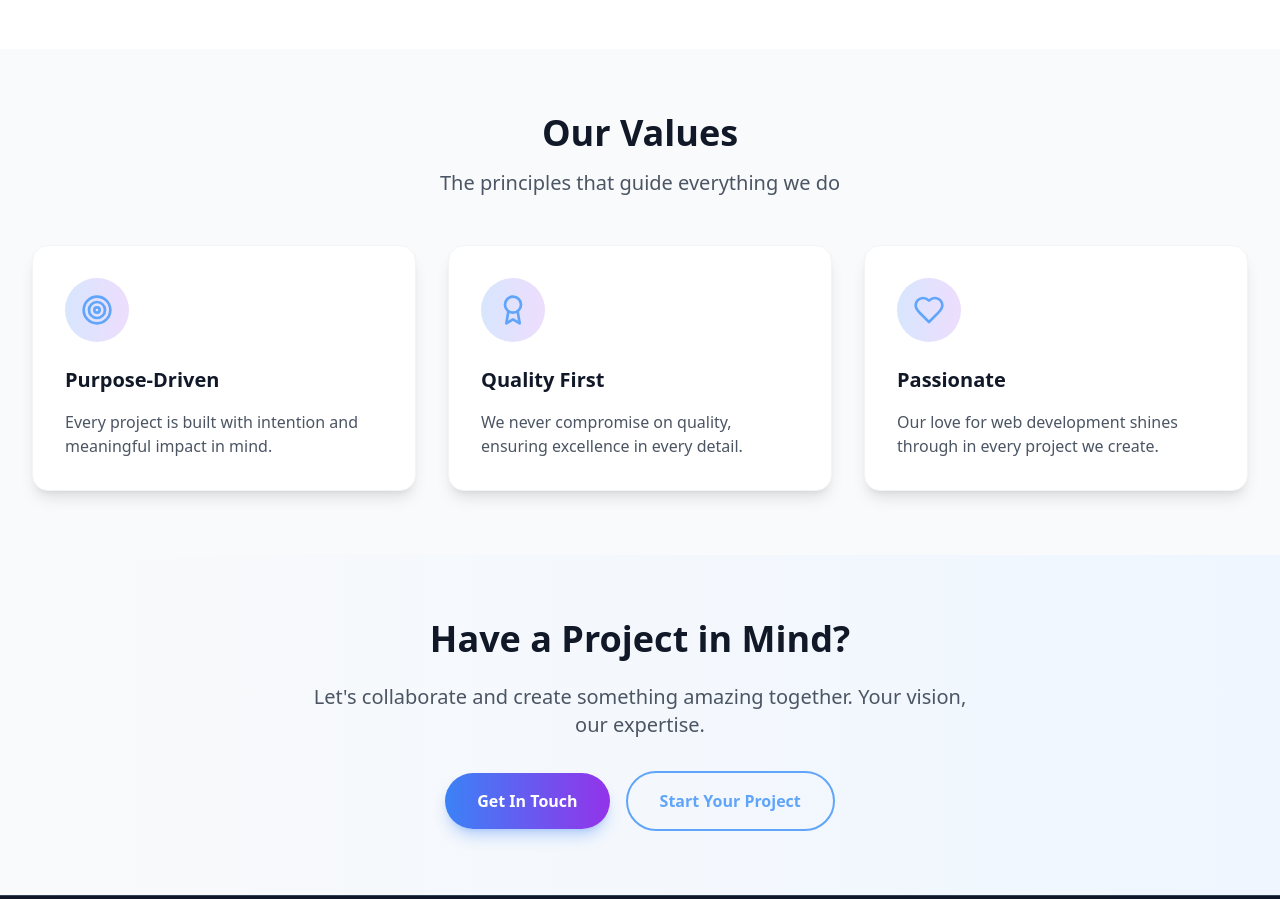
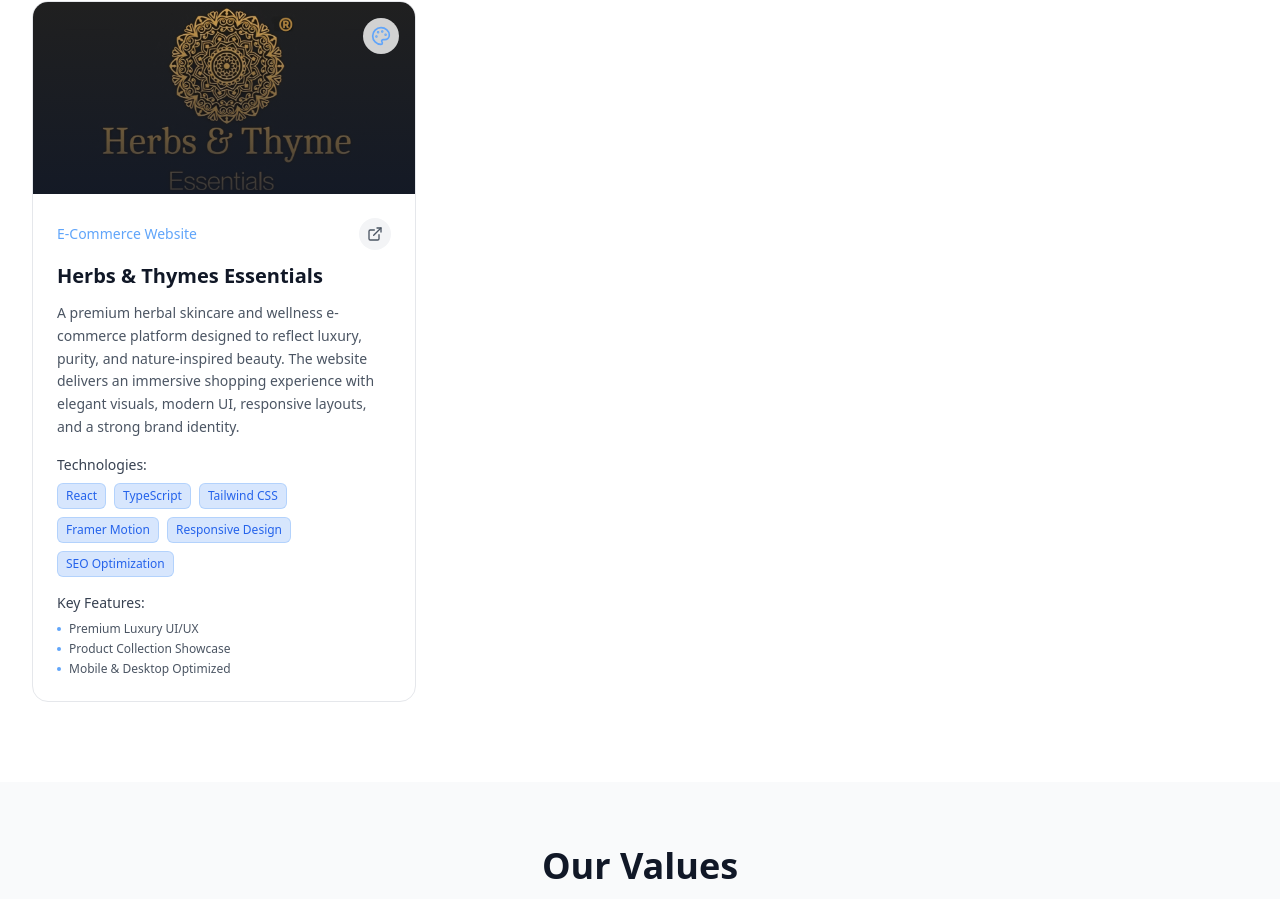
Before and after one commit to suhangowda96/DigitalizeBro, a React (Vite) app: page /our-works in a window 1280 px wide. Shown: the part 2356-3255 px from the top of the page. Built offline with nearby package versions, Linux system fonts and the light colour scheme.

Commit message:
Update OurWorks.tsx

```diff
--- a/src/pages/OurWorks.tsx
+++ b/src/pages/OurWorks.tsx
@@ -11,6 +11,7 @@ import monaloka from '../../images/works/monaloka.png'
 import CurriceImage from '../../images/works/CURRICE LOGO.png';
 import MMGranitesImage from '../../images/works/mmgranets.png';
 import FlyingBrushImage from '../../images/works/flyingbrushdisigins.jpeg';
+import herbstheamessetials from '../../images/works/herbs_thyme_essentials.jpeg';
 
 interface OurWorksProps {
   onOpenContact: () => void;
@@ -142,6 +143,31 @@ const OurWorks: React.FC<OurWorksProps> = ({ onOpenContact }) => {
         'Fully Responsive Design'
       ],
       link: 'https://www.flyingbrushdesigns.com/'
+    },
+    {
+      id: 7,
+      title: 'Herbs & Thymes Essentials',
+      description:
+        'A premium herbal skincare and wellness e-commerce platform designed to reflect luxury, purity, and nature-inspired beauty. The website delivers an immersive shopping experience with elegant visuals, modern UI, responsive layouts, and a strong brand identity.',
+      image: herbstheamessetials,
+      category: 'E-Commerce Website',
+      tech: [
+        'React',
+        'TypeScript',
+        'Tailwind CSS',
+        'Framer Motion',
+        'Responsive Design',
+        'SEO Optimization'
+      ],
+      features: [
+        'Premium Luxury UI/UX',
+        'Product Collection Showcase',
+        'Mobile & Desktop Optimized',
+        'Smooth Animations & Interactions',
+        'SEO Friendly Architecture',
+        'Brand-Focused Design System'
+      ],
+      link: 'https://www.herbsthymesessentials.com/'
     },
   ];
 
```
